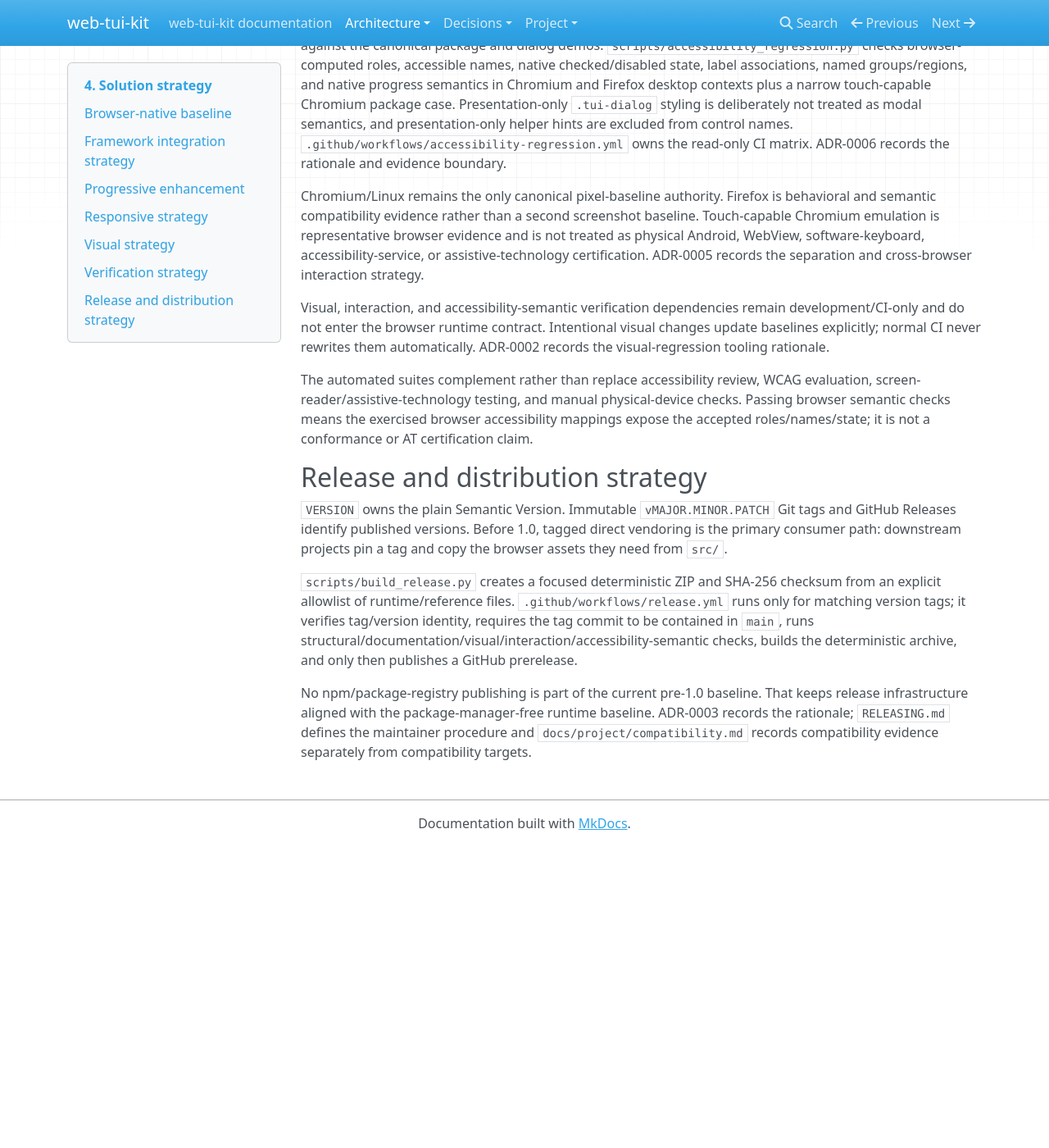
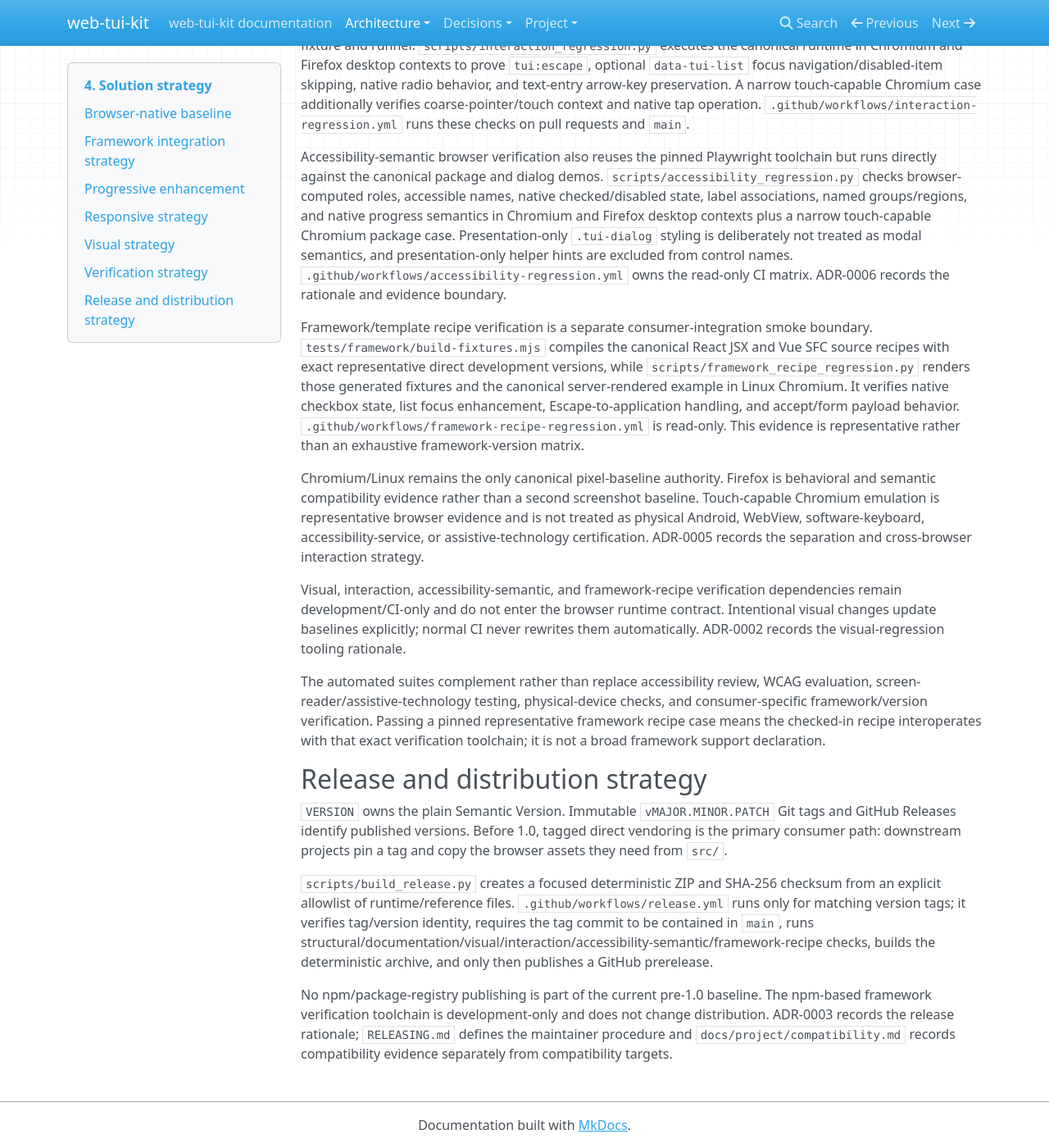
Before and after one commit to 1990jk1990/web-tui-kit, an MkDocs documentation site: the page built from docs/architecture/04-solution-strategy.md, in a window 1280 px wide and 1400 px high, scrolled down 1618 px. Shown: the whole window at 82% size. Built offline with MkDocs 1.6.1, drawn with Linux system fonts in a browser that asks for light colours; nearby versions of some CDN libraries; before the commit the page ends 2650 px from its top, so only the background shows below that; some of the changed text lies outside the part shown.

Commit message:
docs: integrate framework recipe verification architecture

```diff
--- a/docs/architecture/04-solution-strategy.md
+++ b/docs/architecture/04-solution-strategy.md
@@ -11,6 +11,8 @@ This keeps the library usable by plain HTML applications and by applications tha
 Frameworks are consumers of the browser-native contract, not alternate design-system runtimes. `examples/react/`, `examples/vue/`, and `examples/server-rendered/` provide copy-ready integration recipes that demonstrate framework-owned state/lifecycle behavior while reusing canonical classes, native controls, CSS assets, and custom events.
 
 No maintained framework adapter layer is introduced while semantic markup, canonical CSS classes/custom properties, and the existing progressive JavaScript contract are sufficient. This avoids duplicated styling/API surfaces and framework-version maintenance in the core repository. A future adapter requires a concrete capability gap and a deliberate follow-up architecture/specification decision. ADR-0004 records the rationale.
+
+Representative executable verification strengthens this strategy without changing the runtime boundary. A private toolchain under `tests/framework/` compiles the canonical React and Vue recipe files and runs them, plus the server-rendered recipe, in pinned Chromium against canonical `src/` assets. These Node/framework/compiler dependencies are verification-only and never become requirements of `src/` or downstream applications. ADR-0007 records this verification boundary.
 
 ## Progressive enhancement
 
@@ -30,7 +32,7 @@ Exact values belong to the token file rather than architecture prose.
 
 ## Verification strategy
 
-Fast Python unit tests enforce repository contracts such as required tokens, selectors, canonical demo structure, small JavaScript behavior invariants, framework-recipe reuse/boundaries, browser/accessibility-verification infrastructure, version/release archive rules, and release-workflow safeguards. AI-DOC-1 validation and a strict MkDocs build verify repository/documentation structure.
+Fast Python unit tests enforce repository contracts such as required tokens, selectors, canonical demo structure, small JavaScript behavior invariants, framework-recipe reuse/boundaries, executable framework-verification infrastructure, browser/accessibility-verification infrastructure, version/release archive rules, and release-workflow safeguards. AI-DOC-1 validation and a strict MkDocs build verify repository/documentation structure.
 
 Visual output is verified separately with a pinned Python Playwright release and its matching Chromium build. `scripts/visual_regression.py` serves the repository locally, renders fixed desktop and touch-capable narrow/mobile cases for `demo/index.html` and `demo/dialogs.html`, and compares those renders with reviewed PNG baselines under `tests/visual/baselines/`. The Linux GitHub Actions environment is the canonical screenshot environment. Failed comparisons retain actual/diff images as workflow artifacts.
 
@@ -38,16 +40,18 @@ Behavioral browser verification uses the same pinned Playwright dependency but a
 
 Accessibility-semantic browser verification also reuses the pinned Playwright toolchain but runs directly against the canonical package and dialog demos. `scripts/accessibility_regression.py` checks browser-computed roles, accessible names, native checked/disabled state, label associations, named groups/regions, and native progress semantics in Chromium and Firefox desktop contexts plus a narrow touch-capable Chromium package case. Presentation-only `.tui-dialog` styling is deliberately not treated as modal semantics, and presentation-only helper hints are excluded from control names. `.github/workflows/accessibility-regression.yml` owns the read-only CI matrix. ADR-0006 records the rationale and evidence boundary.
 
+Framework/template recipe verification is a separate consumer-integration smoke boundary. `tests/framework/build-fixtures.mjs` compiles the canonical React JSX and Vue SFC source recipes with exact representative direct development versions, while `scripts/framework_recipe_regression.py` renders those generated fixtures and the canonical server-rendered example in Linux Chromium. It verifies native checkbox state, list focus enhancement, Escape-to-application handling, and accept/form payload behavior. `.github/workflows/framework-recipe-regression.yml` is read-only. This evidence is representative rather than an exhaustive framework-version matrix.
+
 Chromium/Linux remains the only canonical pixel-baseline authority. Firefox is behavioral and semantic compatibility evidence rather than a second screenshot baseline. Touch-capable Chromium emulation is representative browser evidence and is not treated as physical Android, WebView, software-keyboard, accessibility-service, or assistive-technology certification. ADR-0005 records the separation and cross-browser interaction strategy.
 
-Visual, interaction, and accessibility-semantic verification dependencies remain development/CI-only and do not enter the browser runtime contract. Intentional visual changes update baselines explicitly; normal CI never rewrites them automatically. ADR-0002 records the visual-regression tooling rationale.
+Visual, interaction, accessibility-semantic, and framework-recipe verification dependencies remain development/CI-only and do not enter the browser runtime contract. Intentional visual changes update baselines explicitly; normal CI never rewrites them automatically. ADR-0002 records the visual-regression tooling rationale.
 
-The automated suites complement rather than replace accessibility review, WCAG evaluation, screen-reader/assistive-technology testing, and manual physical-device checks. Passing browser semantic checks means the exercised browser accessibility mappings expose the accepted roles/names/state; it is not a conformance or AT certification claim.
+The automated suites complement rather than replace accessibility review, WCAG evaluation, screen-reader/assistive-technology testing, physical-device checks, and consumer-specific framework/version verification. Passing a pinned representative framework recipe case means the checked-in recipe interoperates with that exact verification toolchain; it is not a broad framework support declaration.
 
 ## Release and distribution strategy
 
 `VERSION` owns the plain Semantic Version. Immutable `vMAJOR.MINOR.PATCH` Git tags and GitHub Releases identify published versions. Before 1.0, tagged direct vendoring is the primary consumer path: downstream projects pin a tag and copy the browser assets they need from `src/`.
 
-`scripts/build_release.py` creates a focused deterministic ZIP and SHA-256 checksum from an explicit allowlist of runtime/reference files. `.github/workflows/release.yml` runs only for matching version tags; it verifies tag/version identity, requires the tag commit to be contained in `main`, runs structural/documentation/visual/interaction/accessibility-semantic checks, builds the deterministic archive, and only then publishes a GitHub prerelease.
+`scripts/build_release.py` creates a focused deterministic ZIP and SHA-256 checksum from an explicit allowlist of runtime/reference files. `.github/workflows/release.yml` runs only for matching version tags; it verifies tag/version identity, requires the tag commit to be contained in `main`, runs structural/documentation/visual/interaction/accessibility-semantic/framework-recipe checks, builds the deterministic archive, and only then publishes a GitHub prerelease.
 
-No npm/package-registry publishing is part of the current pre-1.0 baseline. That keeps release infrastructure aligned with the package-manager-free runtime baseline. ADR-0003 records the rationale; `RELEASING.md` defines the maintainer procedure and `docs/project/compatibility.md` records compatibility evidence separately from compatibility targets.
+No npm/package-registry publishing is part of the current pre-1.0 baseline. The npm-based framework verification toolchain is development-only and does not change distribution. ADR-0003 records the release rationale; `RELEASING.md` defines the maintainer procedure and `docs/project/compatibility.md` records compatibility evidence separately from compatibility targets.
```
